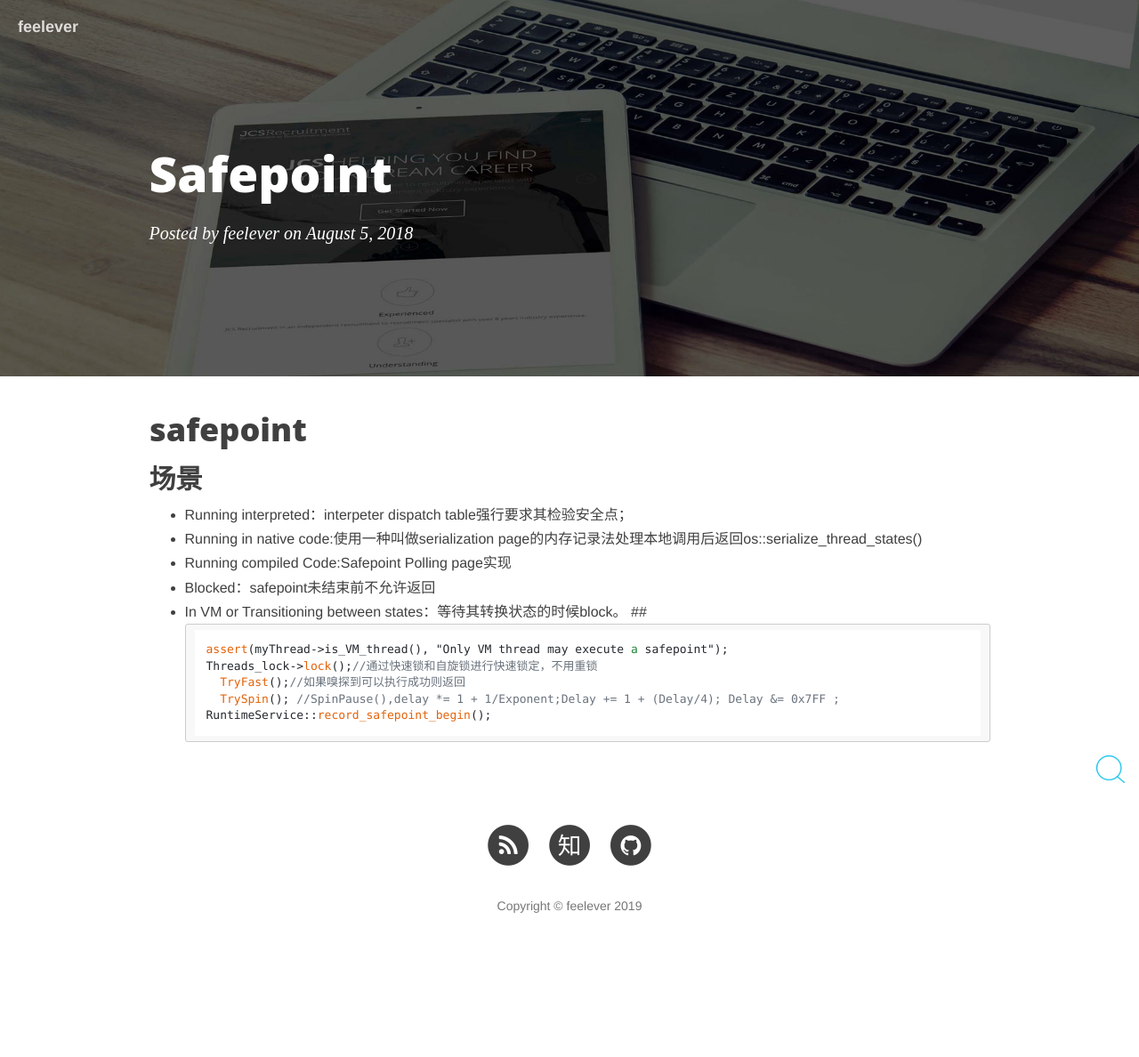
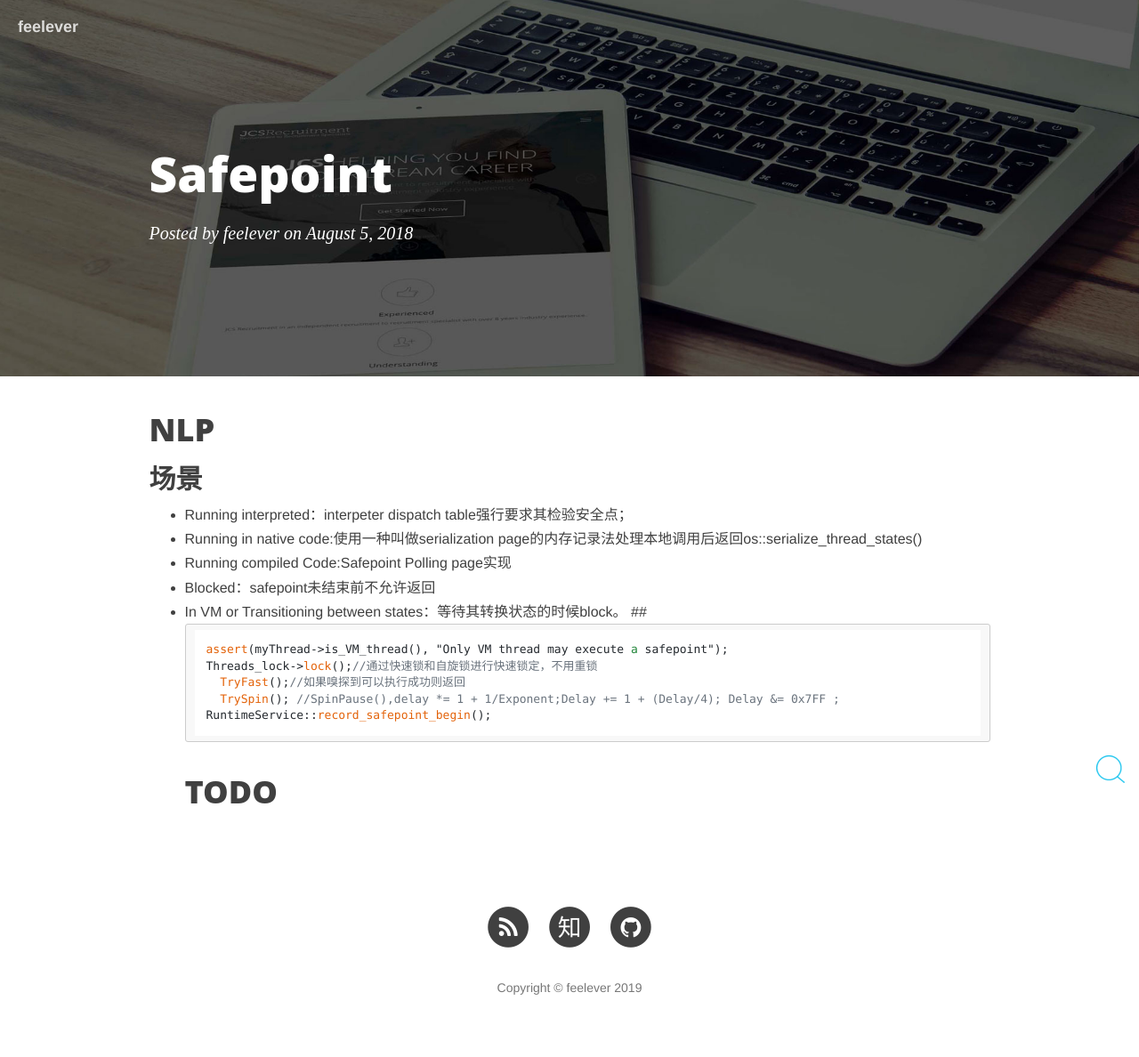
Before and after one commit to feelever/feelever.github.io, a Jekyll site: the page built from _posts/2018-08-05-safepoint.md, in a window 1280 px wide. Shown: the whole page at 89% size. Built offline with Jekyll 4.4.1, drawn with Linux system fonts in a browser that asks for light colours; nearby versions of some CDN libraries; our own code applies the rules of GitHub Pages for plain Markdown files; comment, search, counter and statistics services are not loaded; before the commit the page ends 1096 px from its top, so only the background shows below that.

Commit message:
先提交

````diff
--- a/_posts/2018-08-05-safepoint.md
+++ b/_posts/2018-08-05-safepoint.md
@@ -1,4 +1,4 @@
-# safepoint
+# NLP
 ## 场景
 * Running interpreted：interpeter dispatch table强行要求其检验安全点；
 * Running in native code:使用一种叫做serialization page的内存记录法处理本地调用后返回os::serialize_thread_states()
@@ -13,3 +13,4 @@ Threads_lock->lock();//通过快速锁和自旋锁进行快速锁定，不用重
     TrySpin(); //SpinPause(),delay *= 1 + 1/Exponent;Delay += 1 + (Delay/4); Delay &= 0x7FF ;
 RuntimeService::record_safepoint_begin();
 ```
+# TODO
````
